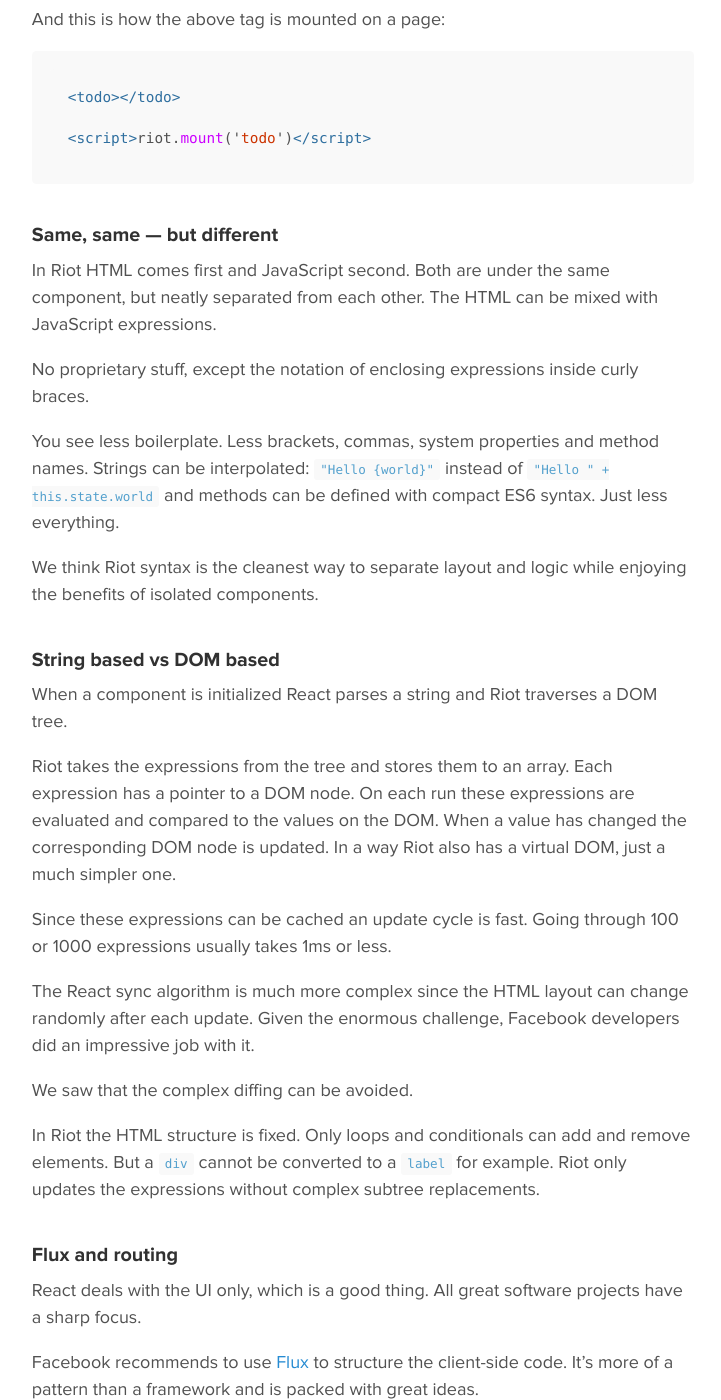
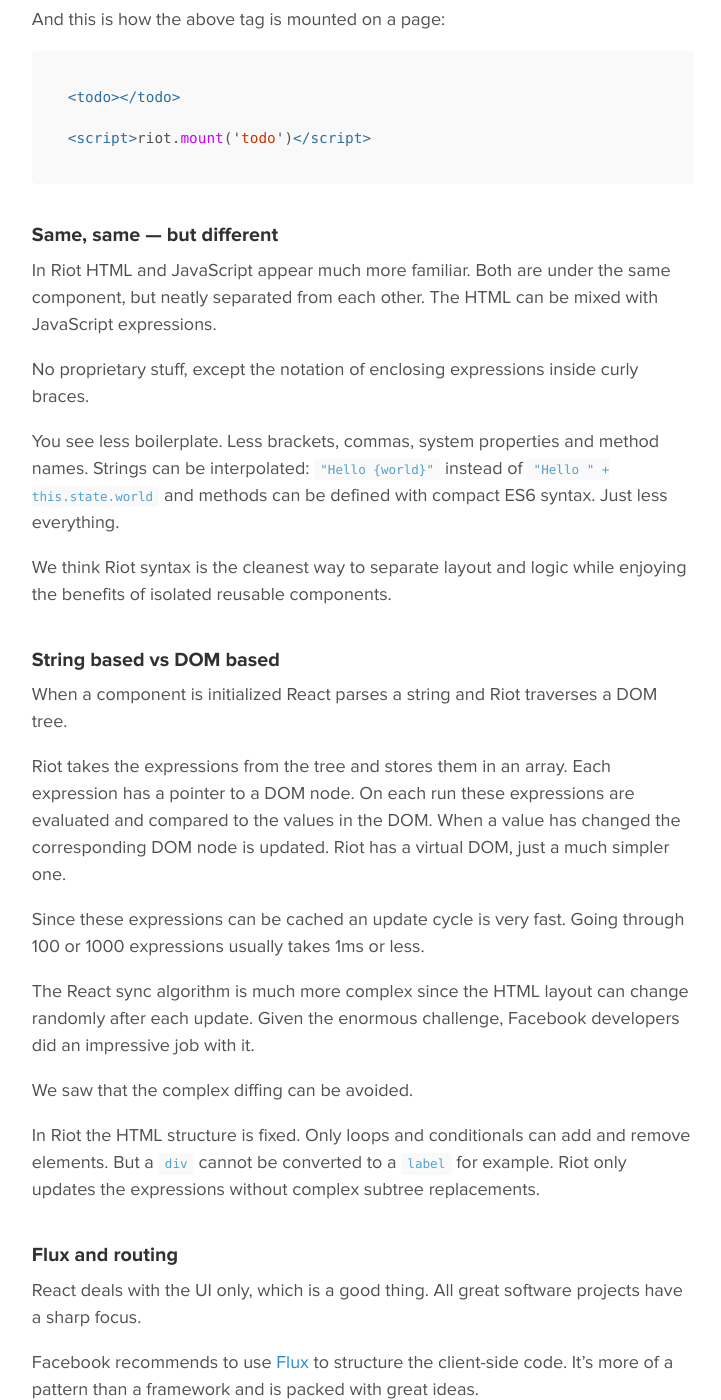
Before and after one commit to riot/riot.github.io, a Jekyll site: the page built from compare.md, in a window 1280 px wide and 1400 px high, scrolled down 2325 px. Shown: the whole window, without its empty margins (277-998 px from the left). Built offline with Jekyll 4.4.1, drawn with Linux system fonts in a browser that asks for light colours; Markdown is read by kramdown in place of the engine named in the settings; some of the changed text lies outside the part shown.

Commit message:
Minor changes

```diff
--- a/compare.md
+++ b/compare.md
@@ -17,7 +17,7 @@
 
 By combining these related technologies together under the same component the system becomes cleaner. We respect React because of this important insight.
 
-React worked well for us, and we still use it in our [Disqus Importer](/importer/) but we were bothered by the syntax and size of React (*especially* the syntax). We started thinking it could be simpler; both internally and for the user.
+React worked well for us, and we still use it in our [Disqus Importer](/importer/) but we were bothered by the size and syntax of React (*especially* the syntax). We started thinking it could be simpler; both internally and for the user.
 
 
 ### React syntax
@@ -104,22 +104,22 @@
 
 ### Same, same — but different
 
-In Riot HTML comes first and JavaScript second. Both are under the same component, but neatly separated from each other. The HTML can be mixed with JavaScript expressions.
+In Riot HTML and JavaScript appear much more familiar. Both are under the same component, but neatly separated from each other. The HTML can be mixed with JavaScript expressions.
 
 No proprietary stuff, except the notation of enclosing expressions inside curly braces.
 
 You see less boilerplate. Less brackets, commas, system properties and method names. Strings can be interpolated: `"Hello {world}"` instead of `"Hello " + this.state.world` and methods can be defined with compact ES6 syntax. Just less everything.
 
-We think Riot syntax is the cleanest way to separate layout and logic while enjoying the benefits of isolated components.
+We think Riot syntax is the cleanest way to separate layout and logic while enjoying the benefits of isolated reusable components.
 
 
 ### String based vs DOM based
 
 When a component is initialized React parses a string and Riot traverses a DOM tree.
 
-Riot takes the expressions from the tree and stores them to an array. Each expression has a pointer to a DOM node. On each run these expressions are evaluated and compared to the values on the DOM. When a value has changed the corresponding DOM node is updated. In a way Riot also has a virtual DOM, just a much simpler one.
+Riot takes the expressions from the tree and stores them in an array. Each expression has a pointer to a DOM node. On each run these expressions are evaluated and compared to the values in the DOM. When a value has changed the corresponding DOM node is updated. Riot has a virtual DOM, just a much simpler one.
 
-Since these expressions can be cached an update cycle is fast. Going through 100 or 1000 expressions usually takes 1ms or less.
+Since these expressions can be cached an update cycle is very fast. Going through 100 or 1000 expressions usually takes 1ms or less.
 
 The React sync algorithm is much more complex since the HTML layout can change randomly after each update. Given the enormous challenge, Facebook developers did an impressive job with it.
 
@@ -203,4 +199,4 @@
 
 Polymer is based on experimental technology. Native Web Component support is not present in Safari or IE. IE status is "under consideration" and Safari plans are uncertain. Some WebKit [commits](https://lists.webkit.org/pipermail/webkit-dev/2013-May/024894.html) hint that they plan not to support it at all. And Polymer is only capable of polyfilling the _latest versions_ of “evergreen”  browsers (IE 10+).
 
-Polymer project is over [2 years old](https://github.com/Polymer/polymer/commit/0452ada044a6fc5818902e685fb07bb4678b2bc2) and it hasn't gained any significant adoption. It's  uncertain whether Web Components will ever be natively supported.
+Polymer project is over [2 years old](https://github.com/Polymer/polymer/commit/0452ada044a6fc5818902e685fb07bb4678b2bc2) and it hasn't gained any significant adoption. It's uncertain whether Web Components will ever be natively supported.
```
Also changed, not shown: other parts of compare.md (+6 -10 lines).
